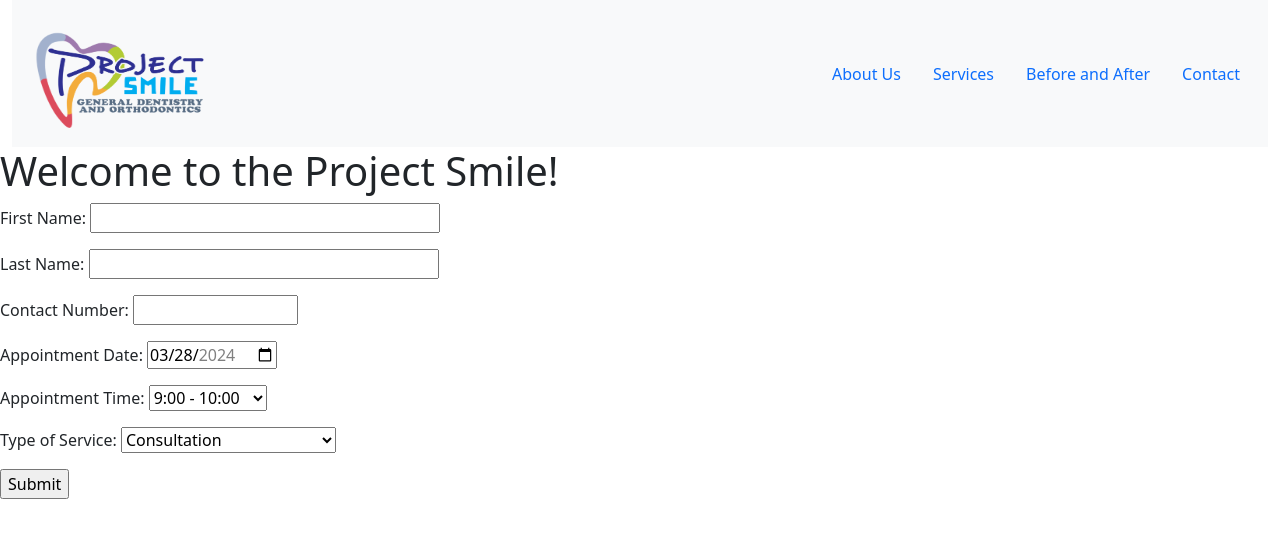
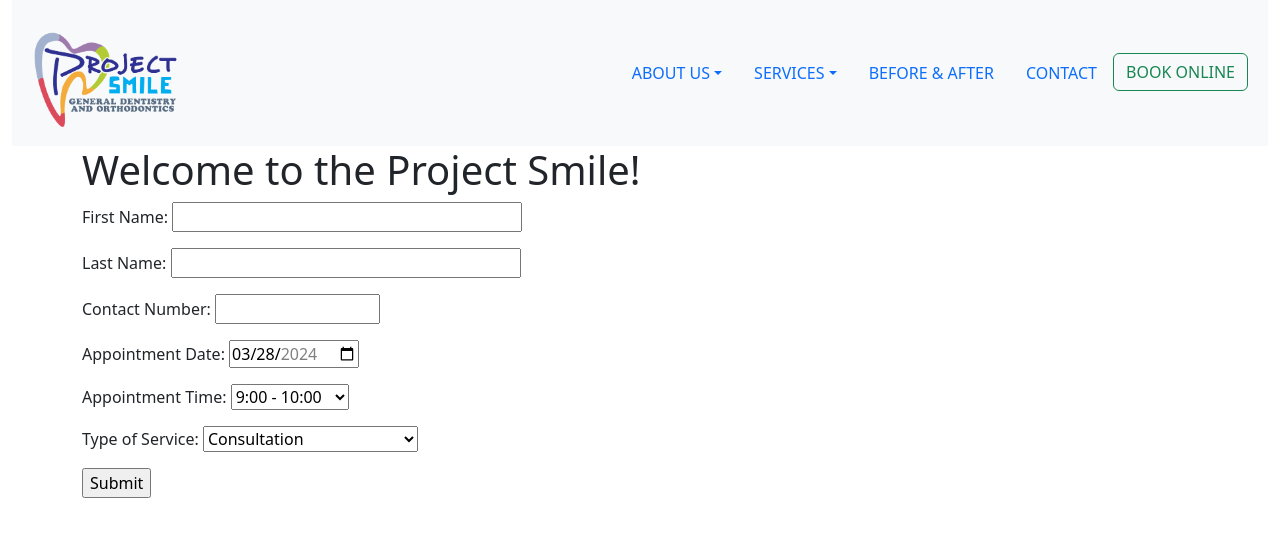
Before and after one commit to dom-aquino/project-smile, a Flask app: page / in a window 1280 px wide. Shown: the top 538 px of the page. Run offline with Flask 3, Linux system fonts and the light colour scheme; data that the repository does not hold is empty.

Commit message:
Add navbar dropdown items

```diff
--- a/main_app/static/appointment_new.js
+++ b/main_app/static/appointment_new.js
@@ -95,5 +95,6 @@ createApp({
                 }
             }
         },
+
     }
 }).mount('#app')
--- a/main_app/templates/base.html
+++ b/main_app/templates/base.html
@@ -12,21 +12,39 @@
                 <div class="container-fluid">
                     <a class="navbar-brand" href="#">
                         <img src="{{ url_for('static', filename='primary_logo.png') }}"
-                            alt="Logo" width="200" height="120"
+                            alt="Logo" width="170" height="auto"
                             class="d-inline-block align-text-top">
                     </a>
                     <ul class="nav justify-content-center">
-                      <li class="nav-item">
-                          <a class="nav-link active" aria-current="page" href="#">About Us</a>
+                      <li class="nav-item dropdown">
+                          <a class="nav-link dropdown-toggle" href="#" data-bs-toggle="dropdown" aria-expanded="false">ABOUT US</a>
+                          <ul class="dropdown-menu">
+                            <li><a class="dropdown-item" href="#">Meet the Doctors</a></li>
+                            <li><a class="dropdown-item" href="#">FAQs</a></li>
+                            <li><a class="dropdown-item" href="#">Locations</a></li>
+                            <li><a class="dropdown-item" href="#">Contact Us</a></li>
+                          </ul>
+                      </li>
+                      <li class="nav-item dropdown">
+                          <a class="nav-link dropdown-toggle" href="#" data-bs-toggle="dropdown" aria-expanded="false">SERVICES</a>
+                          <ul class="dropdown-menu">
+                            <li><a class="dropdown-item" href="#">Consultation</a></li>
+                            <li><a class="dropdown-item" href="#">Teeth Whitening</a></li>
+                            <li><a class="dropdown-item" href="#">Teeth Braces</a></li>
+                            <li><a class="dropdown-item" href="#">Root Canal</a></li>
+                            <li><a class="dropdown-item" href="#">Tooth Extraction</a></li>
+                            <li><a class="dropdown-item" href="#">Dental Filling</a></li>
+                            <li><a class="dropdown-item" href="#">Oral Propylaxis</a></li>
+                          </ul>
                       </li>
                       <li class="nav-item">
-                          <a class="nav-link active" aria-current="page" href="#">Services</a>
+                          <a class="nav-link active" aria-current="page" href="#">BEFORE & AFTER</a>
                       </li>
                       <li class="nav-item">
-                          <a class="nav-link active" aria-current="page" href="#">Before and After</a>
+                          <a class="nav-link active" aria-current="page" href="#">CONTACT</a>
                       </li>
                       <li class="nav-item">
-                          <a class="nav-link active" aria-current="page" href="#">Contact</a>
+                          <button class="btn btn-outline-success me-2" type="button">BOOK ONLINE</button>
                       </li>
                     </ul>
                 </div>
@@ -40,8 +58,10 @@
         <script src="https://unpkg.com/vue@3/dist/vue.global.js"></script>
         <script src="https://cdn.jsdelivr.net/npm/bootstrap@5.3.3/dist/js/bootstrap.bundle.min.js" integrity="sha384-YvpcrYf0tY3lHB60NNkmXc5s9fDVZLESaAA55NDzOxhy9GkcIdslK1eN7N6jIeHz" crossorigin="anonymous"></script>
         <div id="app">
+            <div class="container">
             {% block content %}
             {% endblock %}
+            </div>
         </div>
         {% block script %}
         {% endblock %}
```
